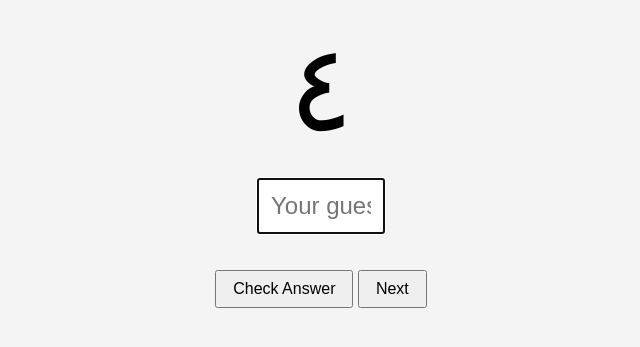
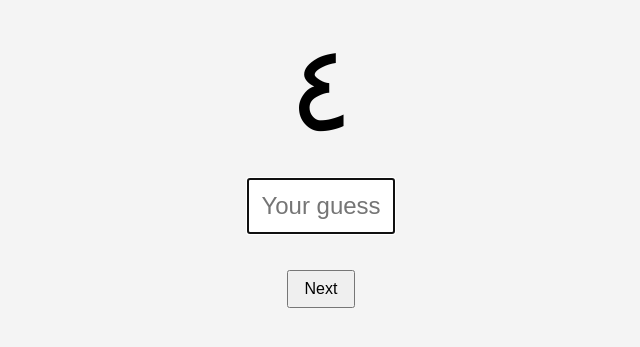
Before and after one commit to johnsimmons1980/arabic-number-quiz, a plain HTML site: page index.html in a window 1280 px wide. Shown: the part 119-466 px from the top of the page, without its empty margins (319-959 px from the left). Drawn offline with Linux system fonts and the light colour scheme.

Commit message:
add functionallity

```diff
--- a/index.html
+++ b/index.html
@@ -21,7 +21,7 @@
     input[type="text"] {
       font-size: 1.5em;
       padding: 0.5em;
-      width: 100px;
+      width: 120px;
       text-align: center;
     }
     button {
@@ -35,9 +35,8 @@
 
   <h1>Arabic Number Quiz</h1>
   <div id="arabic-digit">?</div>
-  <input type="text" id="answer" placeholder="Your guess" autocomplete="off" />
+  <input type="text" id="answer" placeholder="Your guess" maxlength="1" autocomplete="off" />
   <div id="feedback"></div>
-  <button onclick="checkAnswer()">Check Answer</button>
   <button onclick="nextQuestion()">Next</button>
 
   <script>
@@ -55,18 +54,22 @@
 
     function nextQuestion() {
       document.getElementById('feedback').textContent = '';
-      document.getElementById('answer').value = '';
+      const input = document.getElementById('answer');
+      input.value = '';
+      input.disabled = false;
+      input.focus();
       currentDigit = getRandomDigit();
       document.getElementById('arabic-digit').textContent = currentDigit;
-      document.getElementById('answer').focus();
     }
 
-    function checkAnswer() {
-      const userInput = document.getElementById('answer').value.trim();
+    function checkAnswerAuto() {
+      const input = document.getElementById('answer');
+      const value = input.value.trim();
+      if (value.length === 1) {
+        input.disabled = true;
         const correctAnswer = arabicToEnglish[currentDigit];
         const feedback = document.getElementById('feedback');
-
-      if (userInput === correctAnswer) {
+        if (value === correctAnswer) {
           feedback.textContent = "✅ Correct!";
           feedback.style.color = "green";
         } else {
@@ -74,6 +77,10 @@
           feedback.style.color = "red";
         }
       }
+    }
+
+    // Event listener for auto-check
+    document.getElementById('answer').addEventListener('input', checkAnswerAuto);
 
     // Start with a question
     window.onload = nextQuestion;
```
Lines whose indentation alone changed are shown as unchanged.
